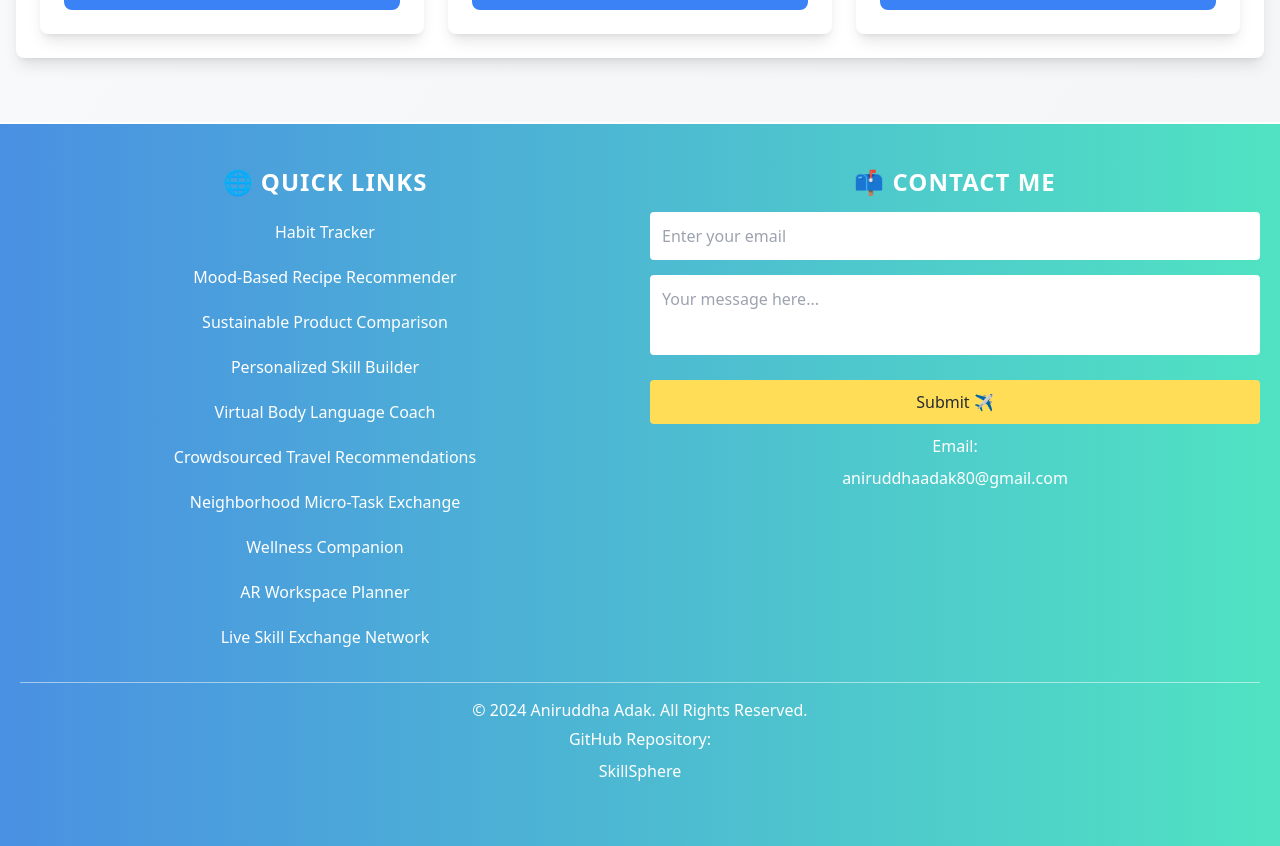
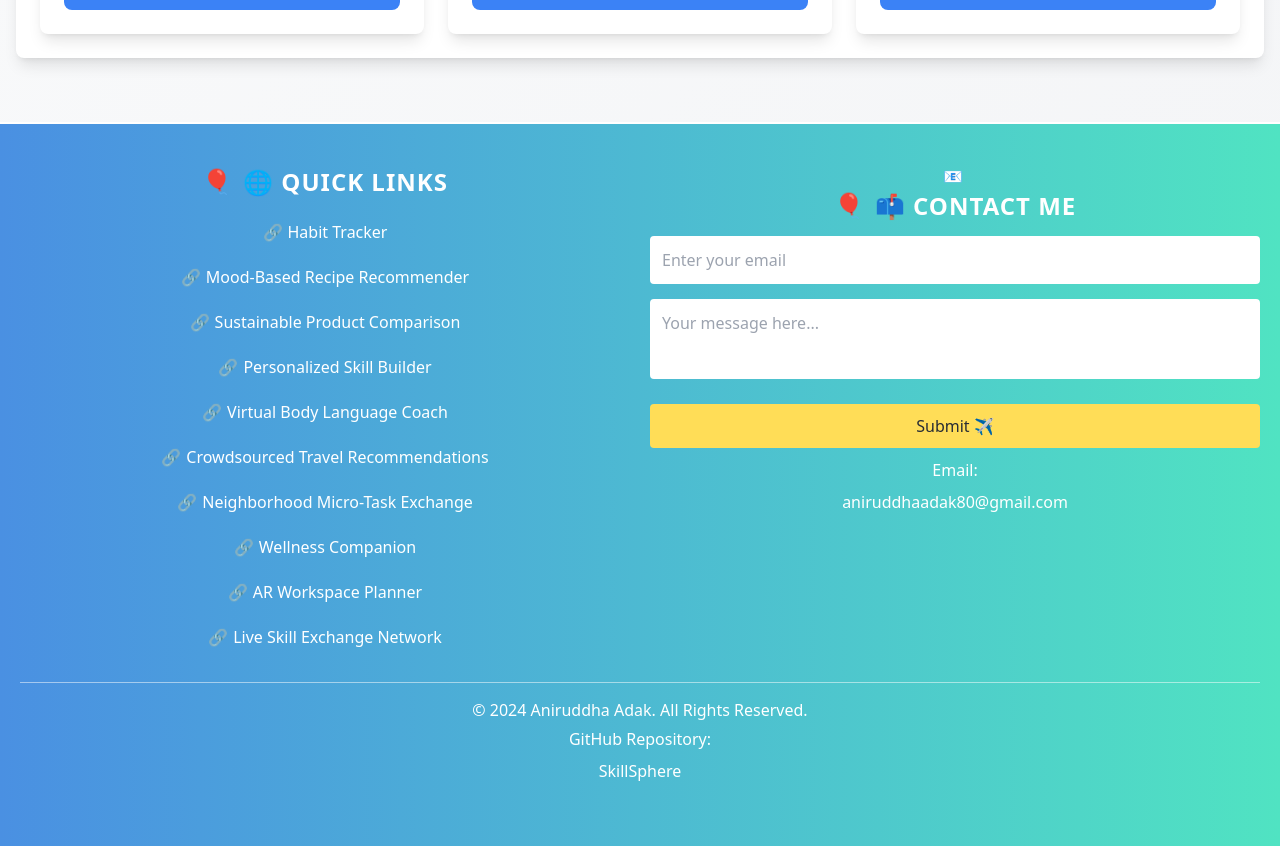
Before and after one commit to aniruddhaadak80/SkillSphere, a React (Vite) app: page /skillexchange in a window 1280 px wide. Shown: the part 598-1444 px from the top of the page. Built offline with nearby package versions, Linux system fonts and the light colour scheme.

Commit message:
Update Footer.css

```diff
--- a/src/components/Footer.css
+++ b/src/components/Footer.css
@@ -5,6 +5,7 @@
     text-align: center;
     padding: 40px 20px; /* Increased padding for better spacing */
     border-top: 2px solid #ffffff; /* White top border for style */
+    position: relative; /* Positioning for pseudo-elements */
 }
 
 /* Container for footer content */
@@ -56,6 +57,7 @@
     margin-bottom: 12px; /* Spacing below title */
     text-transform: uppercase; /* Uppercase for style */
     letter-spacing: 1px; /* Space between letters */
+    position: relative; /* Position for animation */
 }
 
 /* Contact form styles */
@@ -143,3 +145,58 @@
         margin-bottom: 20px; /* Space below sections */
     }
 }
+
+/* Animation for footer elements */
+.footer-title::before {
+    content: "🎈"; /* Emoji for the title */
+    display: inline-block;
+    margin-right: 10px; /* Space between emoji and text */
+    animation: bounce 1.5s infinite; /* Bounce animation */
+}
+
+.quick-links .footer-link::before {
+    content: "🔗"; /* Emoji for links */
+    display: inline-block;
+    margin-right: 5px; /* Space between emoji and text */
+    animation: rotate 3s infinite; /* Rotation animation */
+}
+
+.contact-me::before {
+    content: "📧"; /* Email emoji */
+    display: inline-block;
+    margin-right: 5px; /* Space between emoji and text */
+    animation: float 2s infinite; /* Floating animation */
+}
+
+/* Bounce animation */
+@keyframes bounce {
+    0%, 100% {
+        transform: translateY(0); /* Starting position */
+    }
+    50% {
+        transform: translateY(-10px); /* Bounce up */
+    }
+}
+
+/* Rotation animation */
+@keyframes rotate {
+    from {
+        transform: rotate(0deg); /* Start position */
+    }
+    to {
+        transform: rotate(360deg); /* Complete rotation */
+    }
+}
+
+/* Floating animation */
+@keyframes float {
+    0% {
+        transform: translateY(0); /* Start position */
+    }
+    50% {
+        transform: translateY(-5px); /* Float up */
+    }
+    100% {
+        transform: translateY(0); /* Return to start */
+    }
+}
```
